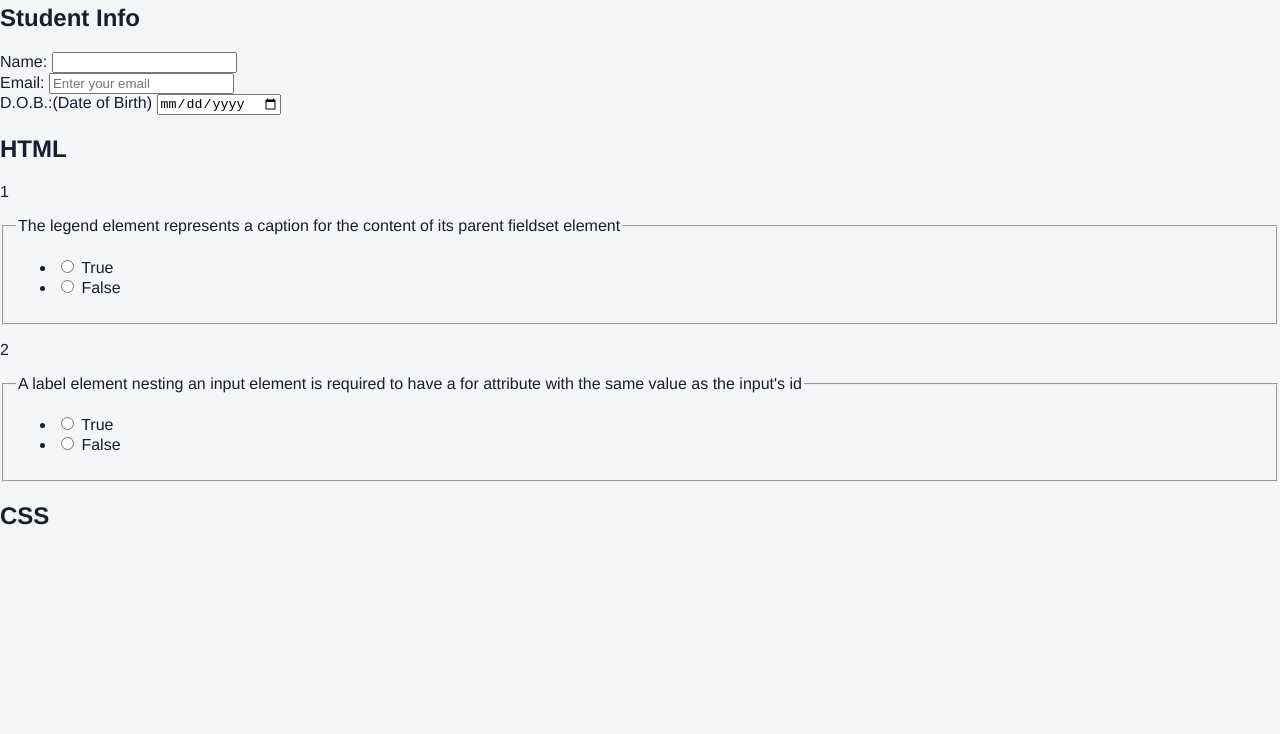
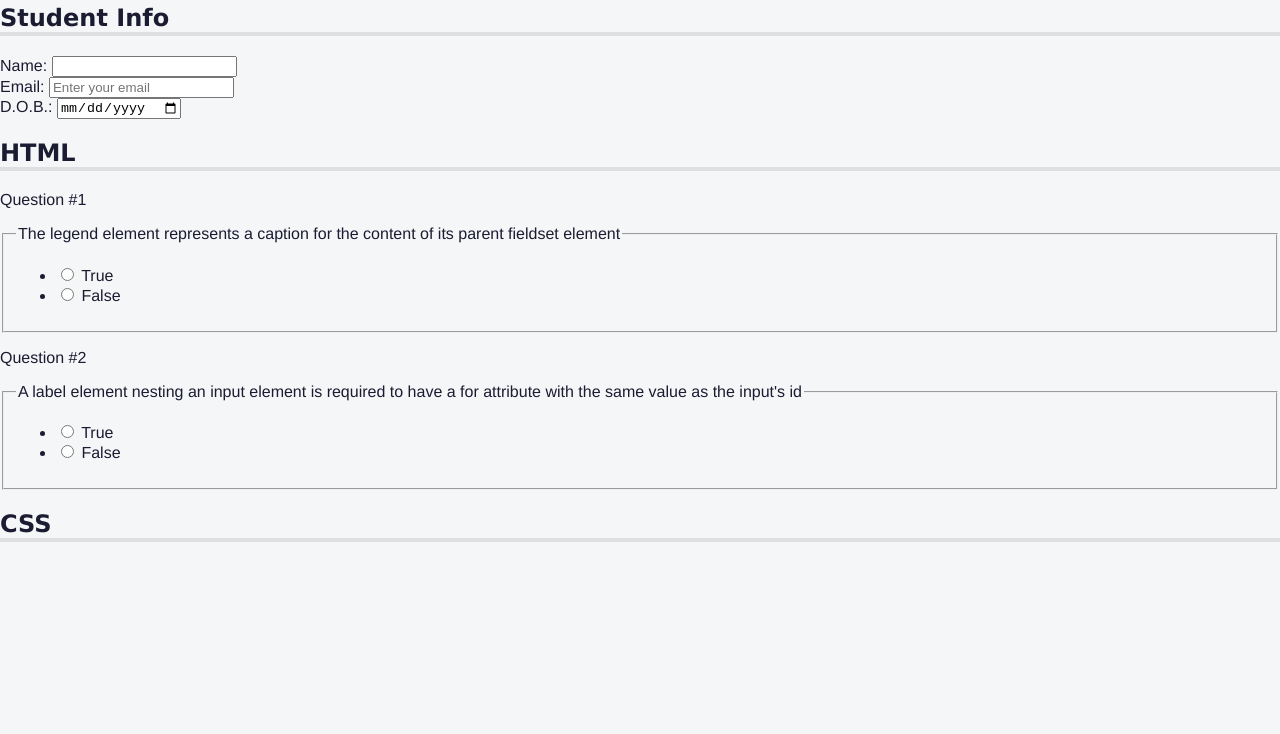
Before and after one commit to mdwasim74/projectQuizWebpage, a plain HTML site: page index.html in a window 1280 px wide. Shown: the part 66-800 px from the top of the page. Drawn offline with Linux system fonts and the light colour scheme.

Commit message:
added new properties

```diff
--- a/styles.css
+++ b/styles.css
@@ -23,6 +23,7 @@ header {
 h1 {
   color: #f1be32;
   font-size: min(5vw, 1.2em);
+  font-family: Verdana;
 }
 
 nav {
@@ -36,3 +37,31 @@ nav > ul {
   display: flex;
   justify-content: space-evenly;
 }
+
+h1,
+h2 {
+  font-family: Verdana, sans-serif;
+}
+
+h2 {
+  font-family: Verdana;
+  border-bottom: 4px solid #dfdfe2;
+}
+/* it automatically places (question #_)before p element */
+p::before {
+  content: "Question #";
+}
+/* The .sr-only text is still visible. There is a common pattern to visually hide text for only screen readers to read.
+
+This pattern is to set the following CSS properties: */
+.sr-only {
+  position: absolute;
+  width: 1px;
+  height: 1px;
+  padding: 0;
+  margin: -1px;
+  overflow: hidden;
+  clip: rect(0, 0, 0, 0);
+  white-space: nowrap;
+  border: 0;
+}
```
